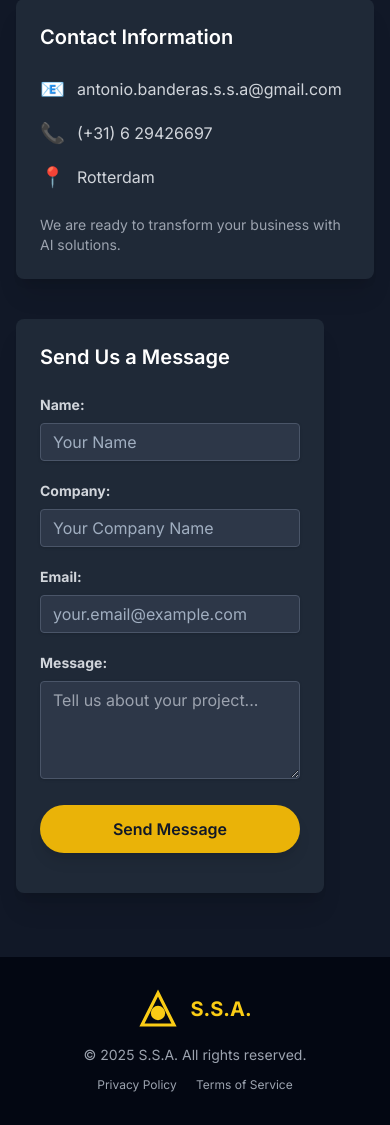
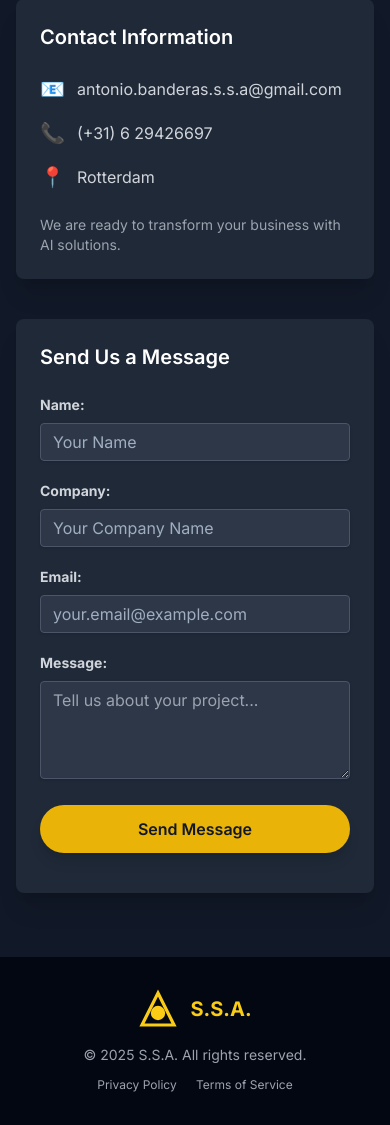
Before and after one commit to pruebas676/pr1_webssa, a Flask app: page / in a window 390 px wide. Shown: the part 2556-3681 px from the top of the page. Run offline with Flask 3, Linux system fonts and the light colour scheme; grey boxes labelled with a size stand in for pictures from a placeholder-image service; some libraries are stand-ins or nearby versions.

Commit message:
mejora de responsive

```diff
--- a/templates/mainwebpage.html
+++ b/templates/mainwebpage.html
@@ -43,17 +43,10 @@
             color: #facc15 !important; /* Amarillo S.S.A. */
             font-weight: 600 !important;
         }
-        /* Las secciones ahora son visibles por defecto, la animación se puede mantener si se desea al cargar */
+        /* Las secciones ahora son visibles por defecto */
         main > section {
             display: block; /* Aseguramos que sean visibles */
-            /* Puedes mantener una animación de entrada si lo deseas, pero se aplicará al cargar la página */
-            /* animation: fadeIn 0.5s ease-in-out; */
         }
-
-        /* @keyframes fadeIn {
-            from { opacity: 0; transform: translateY(10px); }
-            to { opacity: 1; transform: translateY(0); }
-        } */
     </style>
 </head>
 <body class="text-gray-100">
@@ -167,7 +160,7 @@
             <div class="container mx-auto">
                 <h2 class="text-3xl sm:text-4xl md:text-5xl font-bold text-center text-white mb-12 md:mb-16" data-translate="contact_title">Hablemos de tu Próximo Proyecto de <span class="text-yellow-400">IA</span></h2>
                 <div class="flex flex-col md:flex-row gap-10 md:gap-12 items-start">
-                    <div class="md:w-1/2 bg-gray-800 rounded-lg p-6 sm:p-8 shadow-xl">
+                    <div class="w-full md:w-1/2 bg-gray-800 rounded-lg p-6 sm:p-8 shadow-xl">
                         <h3 class="text-xl sm:text-2xl font-semibold text-white mb-6" data-translate="contact_info_title">Información de Contacto</h3>
                         <div class="space-y-4 text-base sm:text-lg text-gray-300">
                             <p class="flex items-center"><span class="text-yellow-400 mr-3 text-xl">📧</span> antonio.banderas.s.s.a@gmail.com</p>
@@ -177,7 +170,7 @@
                         <p class="text-gray-400 mt-6 sm:mt-8 text-sm sm:text-base" data-translate="contact_ready_text">Estamos listos para transformar tu negocio con soluciones de IA.</p>
                     </div>
 
-                    <div class="md:w-1/2 bg-gray-800 rounded-lg p-6 sm:p-8 shadow-xl">
+                    <div class="w-full md:w-1/2 bg-gray-800 rounded-lg p-6 sm:p-8 shadow-xl">
                         <h3 class="text-xl sm:text-2xl font-semibold text-white mb-6" data-translate="contact_form_title">Envíanos un Mensaje</h3>
                         <form id="contact-form" class="space-y-5 sm:space-y-6">
                             <div>
```
